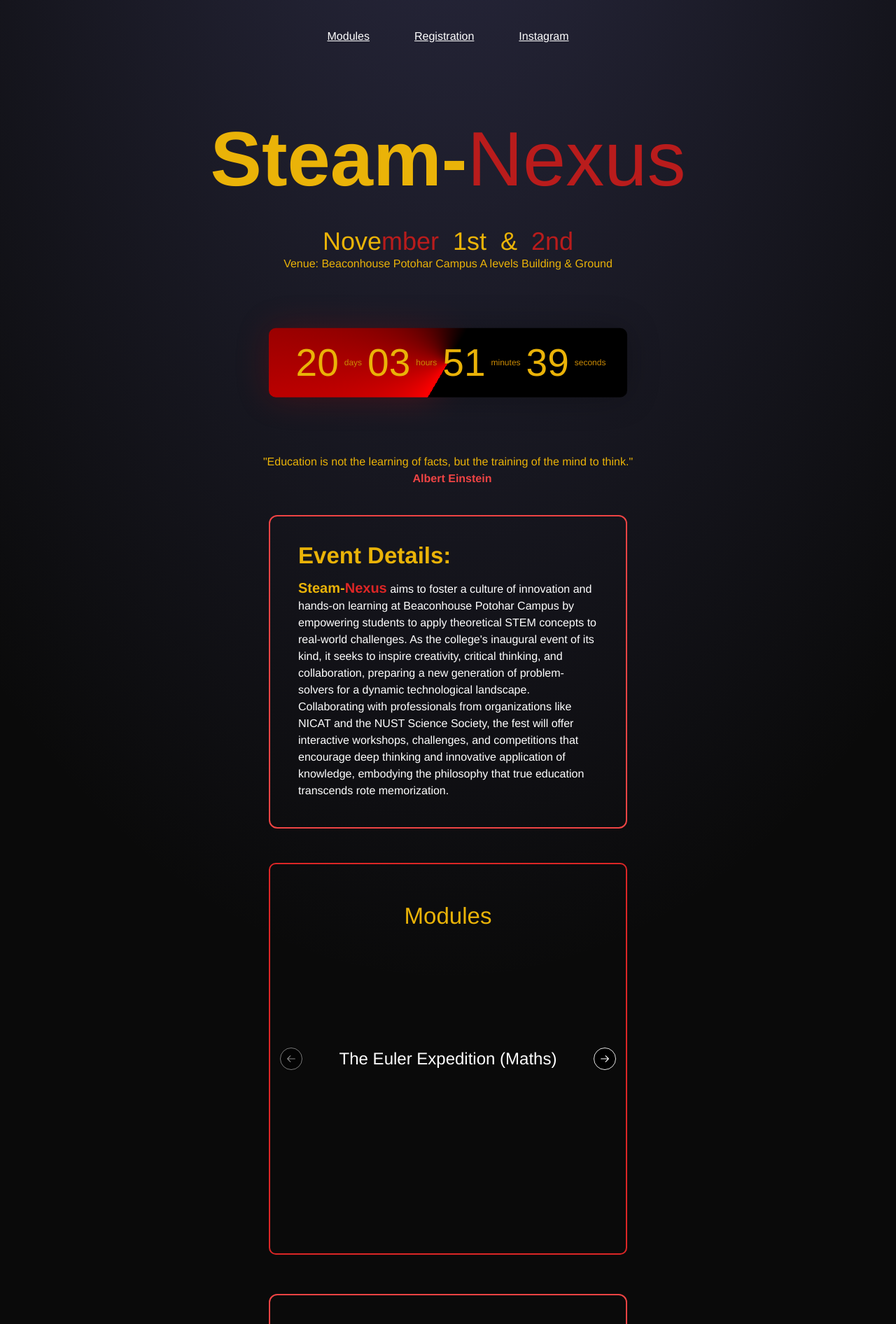
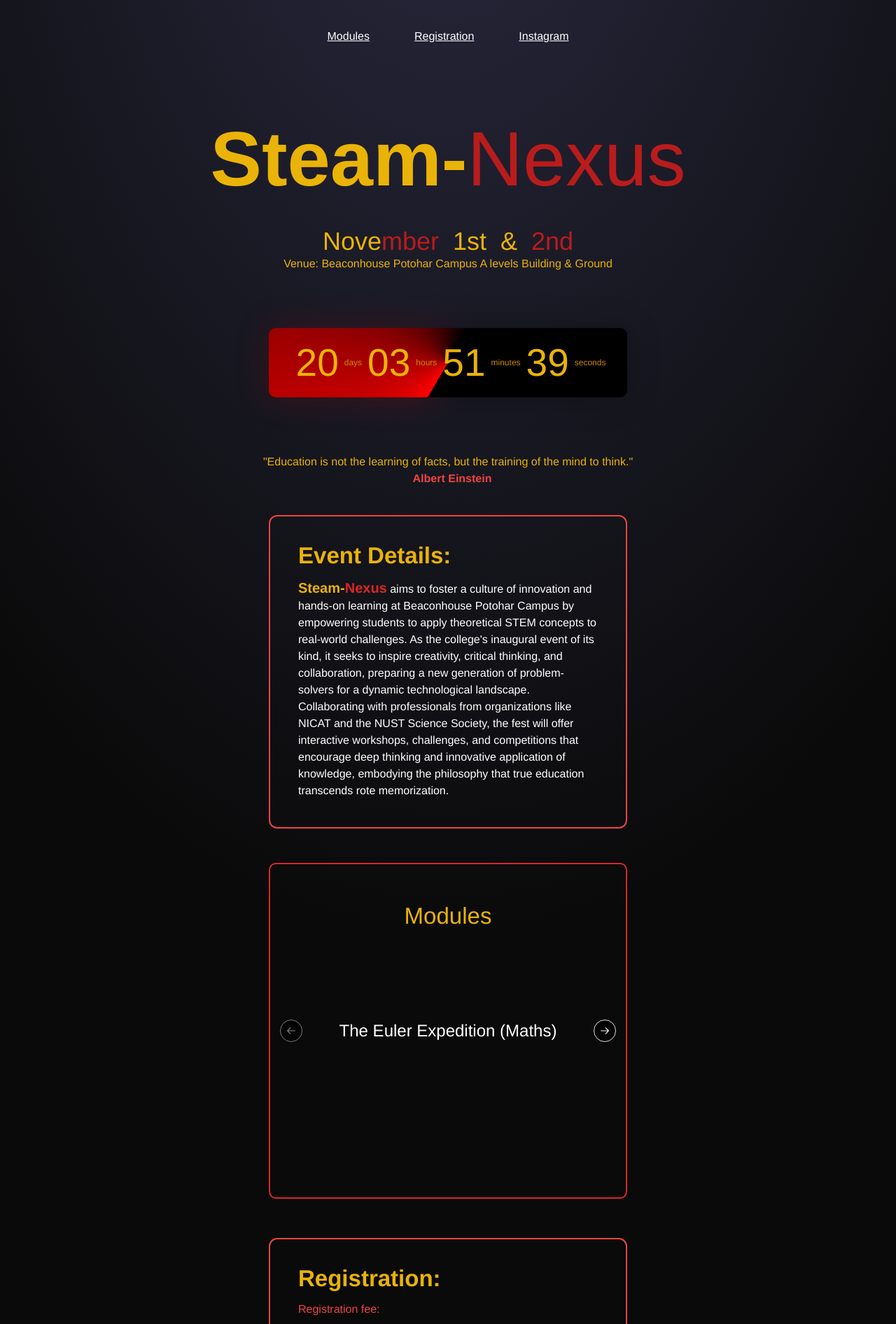
Before and after one commit to sKzAy/steam-nexus, a Next.js app: page / in a window 1280 px wide. Shown: the top 1892 px of the page at 70% size. Built offline with nearby package versions, Linux system fonts and the light colour scheme.

Commit message:
height adjustment of carousel

```diff
--- a/app/globals.css
+++ b/app/globals.css
@@ -140,7 +140,7 @@ font-size:large;
 .carousel{
   color: white;
   width: 40vw;
-  height: 70vh;
+  height: 60vh;
   border-radius: 10px;
 }
 .carouselbox{
@@ -252,7 +252,7 @@ font-size:large;
 .carousel{
   color: white;
   width: 90vw;
-  height: 70vh;
+  height: 60vh;
 }
 .car{
   width: 60vw;
```
